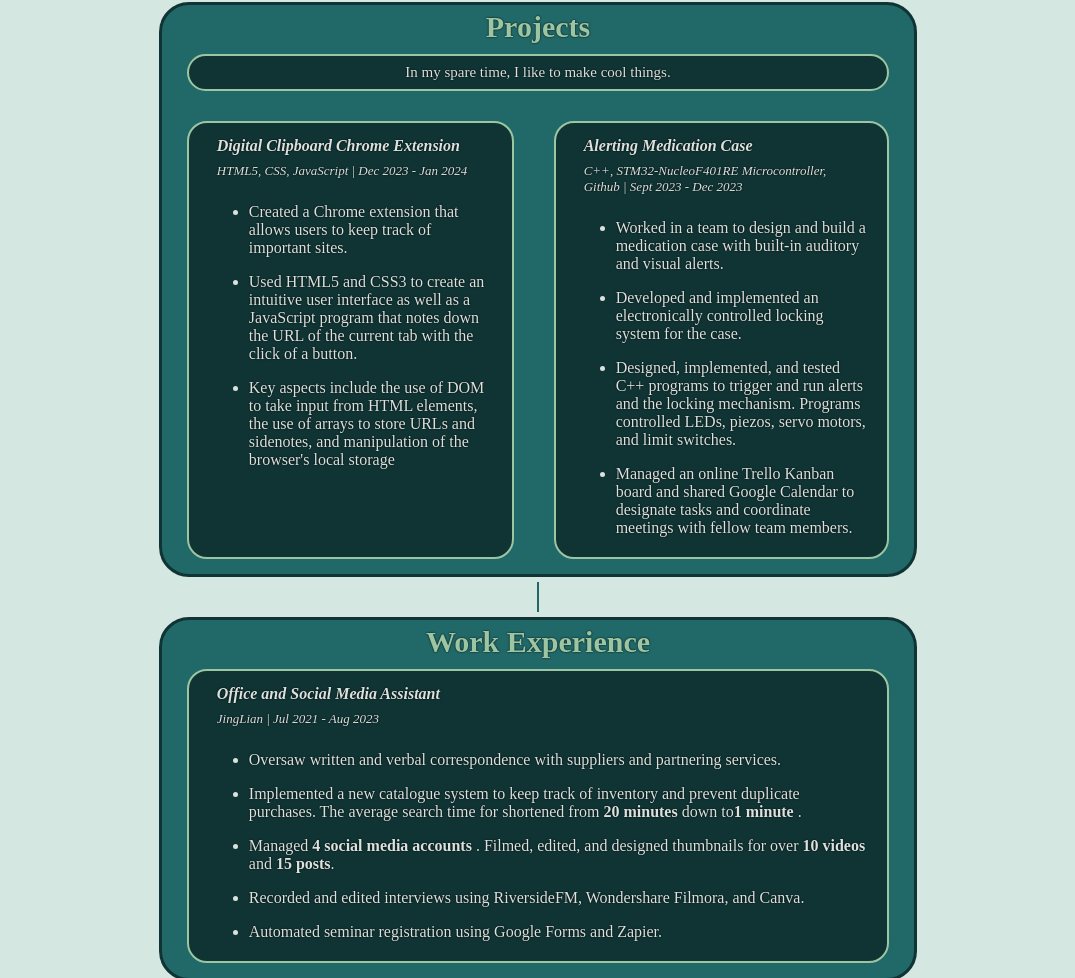
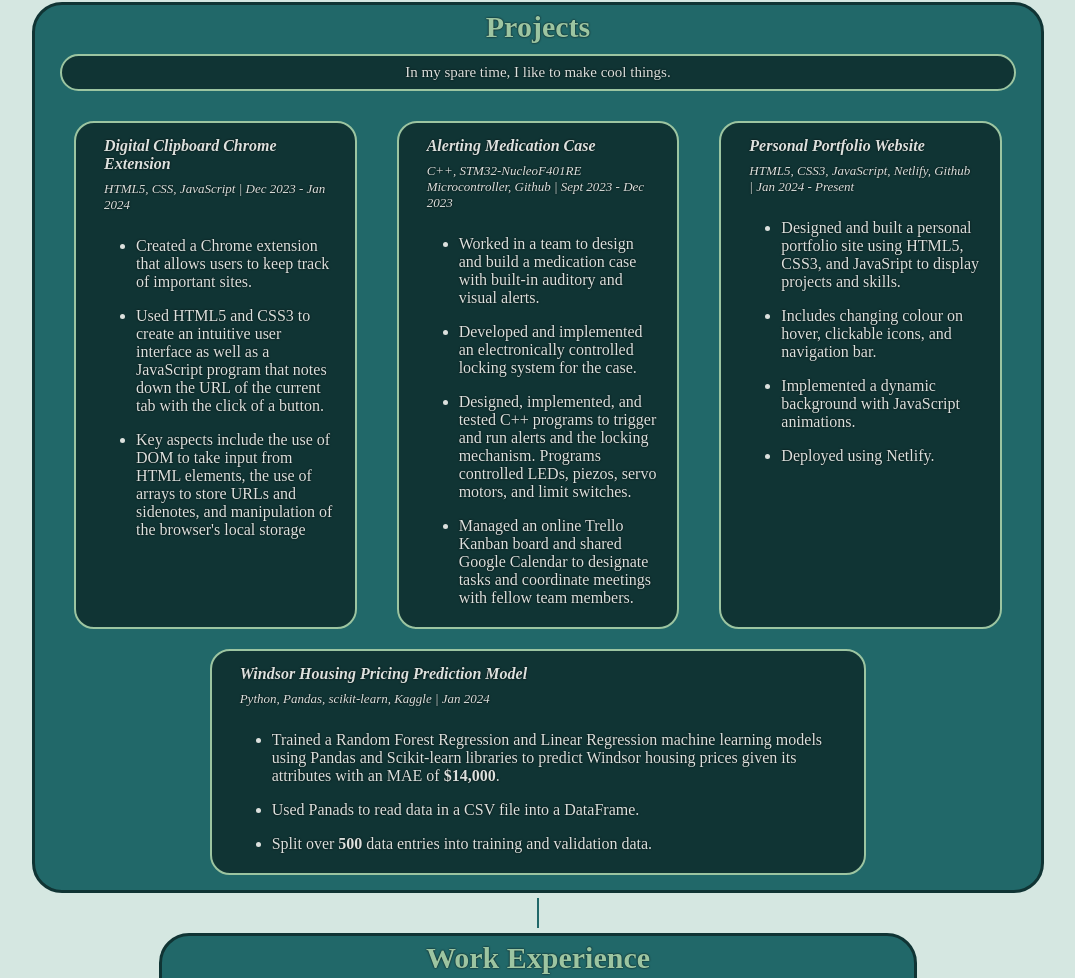
Before and after one commit to MicheC28/Personal-Portfolio-Site, a plain HTML site: page index.html in a window 1280 px wide. Shown: the part 1822-2800 px from the top of the page, without its empty margins (102-1177 px from the left). Drawn offline with Linux system fonts and the light colour scheme; a web font is replaced by a local one.

Commit message:
added Windsor Pricing Model to projects (Row 2)

```diff
--- a/index.html
+++ b/index.html
@@ -180,14 +180,14 @@
 
         <div class="vl"></div>
 
-        <div class="section">
+        <div class="section" id="Projects">
             <p class="subtitle3"> Projects </p>
             <p class="para"> In my spare time, I like to make cool things.</p>
 
             <div id="Projects-div">
 
 
-
+                <div id="Projects-Row-1">
                     <div class="textSection">
                         <p class="description" style="font-style:italic;font-weight:bold;margin-bottom:0px;">Digital Clipboard Chrome Extension</p>
                         <p class="description" style="font-size:small; font-style: italic;margin-top:0px;">
@@ -239,6 +239,53 @@
                         </ul>
                     </div>
 
+                    <div class="textSection">
+                        <p class="description" style="font-style:italic; font-weight: bold; margin-bottom:0px;">Personal Portfolio Website</p>
+                        <p class="description" style="font-size:small; font-style: italic; margin-top:0px;">
+                            HTML5, CSS3, JavaScript, Netlify, Github | Jan 2024 - Present
+                        </p>
+                        <ul class="UL">
+                            <li><span class="LIspan">
+                                Designed and built a personal portfolio site using HTML5, CSS3, and JavaSript to display projects and skills.
+                            </span></li>
+                            <p></p>
+                            <li><span class="LIspan">
+                                Includes changing colour on hover, clickable icons, and navigation bar.
+                            </span></li>
+                            <p></p>
+                            <li><span class="LIspan">
+                                Implemented a dynamic background with JavaScript animations.
+                            </span></li>
+                            <p></p>
+                            <li><span class="LIspan">
+                                Deployed using Netlify.
+                            </span></li>
+                        </ul>
+                    </div>
+                </div>
+
+                <div id="Projects-Row-2">
+                    <div class="textSection">
+                        <p class="description" style="font-style:italic;font-weight:bold;margin-bottom:0px;">Windsor Housing Pricing Prediction Model</p>
+                        <p class="description" style="font-size:small; font-style: italic;margin-top:0px;">
+                            Python, Pandas, scikit-learn, Kaggle | Jan 2024
+                        </p>
+                        <ul class="UL">
+                            <li><span class="LIspan">
+                                Trained a Random Forest Regression and Linear Regression machine learning models using Pandas and Scikit-learn libraries to predict Windsor housing prices given its attributes with an MAE of <b>$14,000</b>.
+                            </span></li>
+                            <p></p>
+                            <li><span class="LIspan">
+                                Used Panads to read data in a CSV file into a DataFrame.
+                            </span></li>
+                            <p></p>
+                            <li><span class="LIspan">
+                                Split over <b>500</b> data entries into training and validation data.
+                            </span></li>
+                        </ul>
+                    </div>
+
+                </div>
             </div>
 
         </div>
--- a/style.css
+++ b/style.css
@@ -343,11 +343,32 @@ img{
 }
 
 #Projects-div{
+
+    margin-left:15%;
+    margin-right:15%;
+    display:flex;
+    flex-direction: column;
+}
+
+#Projects-Row-1{
     display:flex;
     flex-direction: row;
     justify-content: center;
+}
 
+#Projects-Row-2{
+    display:flex;
+    flex-direction: row;
+    justify-content: center;
 }
+
+#Projects{
+    margin-left:10%;
+    margin-right:10%;
+    display:flex;
+    justify-content: center;
+}
+
 
 #Experiences-div{
     display:flex;
```
Lines whose indentation alone changed are shown as unchanged.
